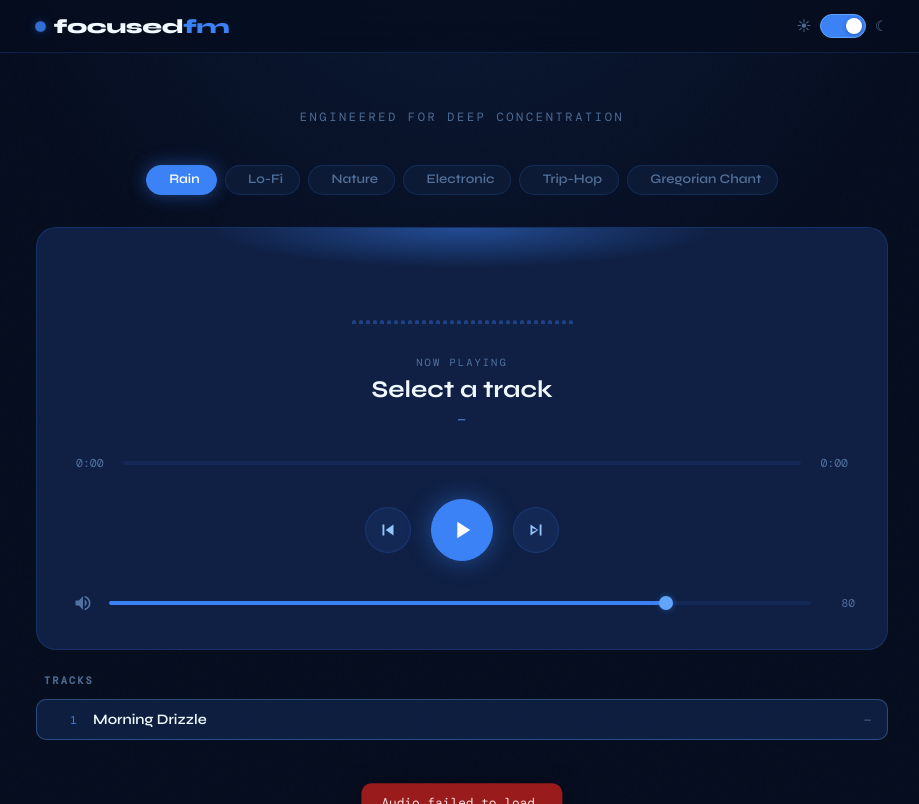
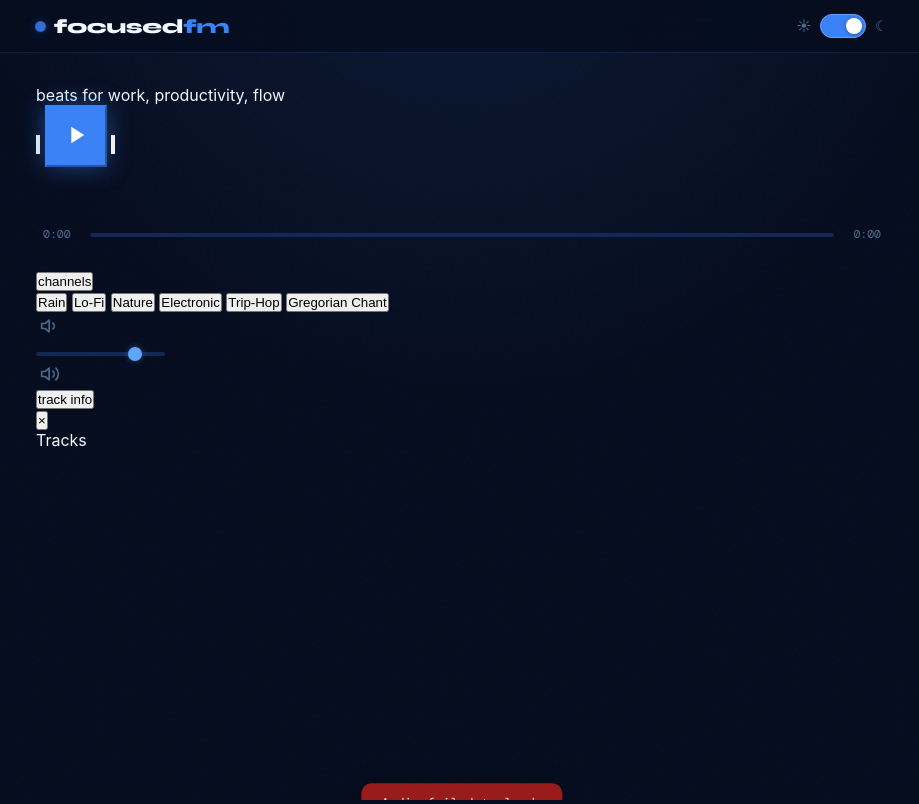
Before and after one commit to edimaudo/focusedfm, a Flask app: page / in a window 1280 px wide. Shown: the whole page, without its empty margins (178-1097 px from the left). Run offline with Flask 3, Linux system fonts and the light colour scheme; some web fonts are replaced.

Commit message:
Update index.html

```diff
--- a/templates/index.html
+++ b/templates/index.html
@@ -1,57 +1,52 @@
 {% extends "base.html" %}
 
-{% block title %}focusedfm — focus music for deep work{% endblock %}
+{% block title %}focusedfm — beats for work, productivity, flow{% endblock %}
 
 {% block content %}
 
-<section class="hero" aria-label="App tagline">
-  <p class="hero-tagline">engineered for deep concentration</p>
-</section>
+  <!-- Tagline -->
+  <p class="tagline">beats for work, productivity, flow</p>
 
-<section class="player-section" aria-label="Music player">
+  <!-- Player controls: prev / play / next -->
+  <div class="player-controls" role="group" aria-label="Playback controls">
 
-  <!-- Genre Selector -->
-  <div class="genre-bar" role="tablist" aria-label="Select music genre">
-    {% for key, meta in genre_meta.items() %}
-    <button
-      class="genre-btn {% if loop.first %}active{% endif %}"
-      role="tab"
-      aria-selected="{% if loop.first %}true{% else %}false{% endif %}"
-      aria-controls="tracklist"
-      data-genre="{{ key }}"
-      id="tab-{{ key }}"
-    >
-      <span class="genre-icon" aria-hidden="true">{{ meta.icon }}</span>
-      <span class="genre-label">{{ meta.label }}</span>
+    <button class="skip-btn" id="prevBtn" aria-label="Previous track">
+      <svg viewBox="0 0 24 24" fill="currentColor" aria-hidden="true">
+        <path d="M6 6h2v12H6zm3.5 6 8.5 6V6z"/>
+      </svg>
     </button>
-    {% endfor %}
+
+    <button class="play-btn" id="playBtn" aria-label="Play" aria-pressed="false">
+      <svg class="icon-play" viewBox="0 0 24 24" fill="currentColor" aria-hidden="true">
+        <path d="M8 5v14l11-7z"/>
+      </svg>
+      <svg class="icon-pause" viewBox="0 0 24 24" fill="currentColor" aria-hidden="true" style="display:none">
+        <path d="M6 19h4V5H6v14zm8-14v14h4V5h-4z"/>
+      </svg>
+    </button>
+
+    <button class="skip-btn" id="nextBtn" aria-label="Next track">
+      <svg viewBox="0 0 24 24" fill="currentColor" aria-hidden="true">
+        <path d="M6 18l8.5-6L6 6v12zM16 6v12h2V6h-2z"/>
+      </svg>
+    </button>
+
   </div>
 
-  <!-- Player Card -->
-  <div class="player-card" aria-live="polite">
-
-    <!-- Visualizer -->
-    <div class="visualizer" aria-hidden="true">
-      {% for i in range(32) %}
-      <div class="bar" style="--i:{{ i }}"></div>
-      {% endfor %}
+  <!-- Now playing -->
+  <div class="now-playing" aria-live="polite">
+    <p class="np-track" id="currentTrackName"></p>
+    <p class="np-genre" id="currentGenreLabel"></p>
   </div>
 
-    <!-- Now Playing -->
-    <div class="now-playing">
-      <p class="np-label" aria-label="Now playing">NOW PLAYING</p>
-      <h2 class="np-track" id="currentTrackName">Select a track</h2>
-      <p class="np-genre" id="currentGenreLabel">—</p>
-    </div>
-
-    <!-- Progress Bar -->
+  <!-- Progress bar -->
   <div class="progress-wrap" aria-label="Track progress">
     <span class="time-display" id="currentTime">0:00</span>
     <div
       class="progress-bar"
       id="progressBar"
       role="slider"
-        aria-label="Seek position"
+      aria-label="Seek"
       aria-valuemin="0"
       aria-valuemax="100"
       aria-valuenow="0"
@@ -63,87 +58,80 @@
     <span class="time-display" id="totalTime">0:00</span>
   </div>
 
-    <!-- Controls -->
-    <div class="controls" role="group" aria-label="Playback controls">
-      <button class="ctrl-btn prev-btn" id="prevBtn" aria-label="Previous track">
-        <svg viewBox="0 0 24 24" fill="currentColor" aria-hidden="true">
-          <path d="M6 6h2v12H6zm3.5 6 8.5 6V6z"/>
-        </svg>
+  <!-- Bottom bar -->
+  <footer class="bottom-bar" role="contentinfo">
+
+    <!-- Channels -->
+    <div class="channels-section">
+      <button class="channels-btn" id="channelsBtn" aria-haspopup="listbox" aria-expanded="false" aria-label="Select channel">
+        channels
       </button>
-
-      <button class="ctrl-btn play-btn" id="playBtn" aria-label="Play" aria-pressed="false">
-        <svg class="icon-play" viewBox="0 0 24 24" fill="currentColor" aria-hidden="true">
-          <path d="M8 5v14l11-7z"/>
-        </svg>
-        <svg class="icon-pause" viewBox="0 0 24 24" fill="currentColor" aria-hidden="true" style="display:none">
-          <path d="M6 19h4V5H6v14zm8-14v14h4V5h-4z"/>
-        </svg>
-      </button>
-
-      <button class="ctrl-btn next-btn" id="nextBtn" aria-label="Next track">
-        <svg viewBox="0 0 24 24" fill="currentColor" aria-hidden="true">
-          <path d="M6 18l8.5-6L6 6v12zm2-8.14 5.09 2.14L8 14.14V9.86zM16 6h2v12h-2z"/>
-        </svg>
-      </button>
+      <div
+        class="channels-dropdown"
+        id="channelsDropdown"
+        role="listbox"
+        aria-label="Channels"
+      >
+        {% for key, meta in genre_meta.items() %}
+        <button
+          class="channel-item {% if loop.first %}active{% endif %}"
+          role="option"
+          aria-selected="{% if loop.first %}true{% else %}false{% endif %}"
+          data-genre="{{ key }}"
+          tabindex="-1"
+        >{{ meta.label }}</button>
+        {% endfor %}
+      </div>
     </div>
 
     <!-- Volume -->
-    <div class="volume-row" aria-label="Volume control">
-      <button class="vol-icon-btn" id="muteBtn" aria-label="Toggle mute">
-        <svg class="icon-vol" viewBox="0 0 24 24" fill="currentColor" aria-hidden="true">
-          <path d="M3 9v6h4l5 5V4L7 9H3zm13.5 3c0-1.77-1.02-3.29-2.5-4.03v8.05c1.48-.73 2.5-2.25 2.5-4.02zM14 3.23v2.06c2.89.86 5 3.54 5 6.71s-2.11 5.85-5 6.71v2.06c4.01-.91 7-4.49 7-8.77s-2.99-7.86-7-8.77z"/>
-        </svg>
-        <svg class="icon-mute" viewBox="0 0 24 24" fill="currentColor" aria-hidden="true" style="display:none">
-          <path d="M16.5 12c0-1.77-1.02-3.29-2.5-4.03v2.21l2.45 2.45c.03-.2.05-.41.05-.63zm2.5 0c0 .94-.2 1.82-.54 2.64l1.51 1.51C20.63 14.91 21 13.5 21 12c0-4.28-2.99-7.86-7-8.77v2.06c2.89.86 5 3.54 5 6.71zM4.27 3 3 4.27 7.73 9H3v6h4l5 5v-6.73l4.25 4.25c-.67.52-1.42.93-2.25 1.18v2.06c1.38-.31 2.63-.95 3.69-1.81L19.73 21 21 19.73l-9-9L4.27 3zM12 4 9.91 6.09 12 8.18V4z"/>
+    <div class="volume-section" aria-label="Volume">
+      <button class="vol-icon-btn" id="muteBtn" aria-label="Volume down">
+        <!-- speaker with one wave (low volume) -->
+        <svg viewBox="0 0 24 24" fill="none" stroke="currentColor" stroke-width="2" stroke-linecap="round" stroke-linejoin="round" aria-hidden="true">
+          <polygon points="11 5 6 9 2 9 2 15 6 15 11 19 11 5"/>
+          <path d="M15.54 8.46a5 5 0 0 1 0 7.07"/>
         </svg>
       </button>
       <input
         type="range"
         class="volume-slider"
         id="volumeSlider"
-        min="0"
-        max="100"
-        value="80"
+        min="0" max="100" value="80"
         aria-label="Volume"
-        aria-valuemin="0"
-        aria-valuemax="100"
-        aria-valuenow="80"
+        aria-valuemin="0" aria-valuemax="100" aria-valuenow="80"
       />
-      <span class="vol-value" id="volValue" aria-live="polite">80</span>
+      <button class="vol-icon-btn" id="volUpBtn" aria-label="Volume up">
+        <!-- speaker with two waves (high volume) -->
+        <svg viewBox="0 0 24 24" fill="none" stroke="currentColor" stroke-width="2" stroke-linecap="round" stroke-linejoin="round" aria-hidden="true">
+          <polygon points="11 5 6 9 2 9 2 15 6 15 11 19 11 5"/>
+          <path d="M15.54 8.46a5 5 0 0 1 0 7.07"/>
+          <path d="M19.07 4.93a10 10 0 0 1 0 14.14"/>
+        </svg>
+      </button>
     </div>
 
-  </div><!-- /player-card -->
+    <!-- Track info -->
+    <button class="track-info-btn" id="trackInfoBtn" aria-label="View track list" aria-haspopup="dialog">
+      track info
+    </button>
 
-  <!-- Track List -->
-  <div class="tracklist-wrap">
-    <h3 class="tracklist-heading">Tracks</h3>
-    <ol class="tracklist" id="tracklist" role="listbox" aria-label="Track list" aria-live="polite">
-      {% for key, track_list in tracks.items() %}
-      {% for track in track_list %}
-      <li
-        class="track-item {% if loop.first and loop.index0 == 0 %}{% if key == 'rain' %}active{% endif %}{% endif %}"
-        role="option"
-        aria-selected="false"
-        data-genre="{{ key }}"
-        data-track-index="{{ loop.index0 }}"
-        data-url="{{ track.url }}"
-        data-title="{{ track.title }}"
-        tabindex="0"
-        {% if not loop.first or key != 'rain' %}style="display:none"{% endif %}
-      >
-        <span class="track-num" aria-hidden="true">{{ loop.index }}</span>
-        <span class="track-title">{{ track.title }}</span>
-        <span class="track-dur" aria-label="Duration">—</span>
-      </li>
-      {% endfor %}
-      {% endfor %}
+  </footer>
+
+  <!-- Track info panel (sheet) -->
+  <div class="track-info-panel" id="trackInfoPanel" role="dialog" aria-label="Track list" aria-modal="true">
+    <div class="track-info-backdrop" id="trackInfoBackdrop" aria-hidden="true"></div>
+    <div class="track-info-sheet">
+      <button class="sheet-close" id="sheetClose" aria-label="Close track info">&times;</button>
+      <p class="sheet-title" id="sheetGenreTitle">Tracks</p>
+      <ol class="sheet-tracklist" id="sheetTracklist" role="listbox" aria-label="Tracks">
+        <!-- populated by JS -->
       </ol>
     </div>
+  </div>
 
-</section>
-
-<!-- Audio element (hidden) -->
-<audio id="audioPlayer" aria-label="Music player audio" preload="none"></audio>
+  <!-- Hidden audio -->
+  <audio id="audioPlayer" preload="none" aria-label="Music player"></audio>
 
   <!-- Error toast -->
   <div class="error-toast" id="errorToast" role="alert" aria-live="assertive" aria-hidden="true">
@@ -154,8 +142,7 @@
 
 {% block scripts %}
 <script>
-  // Pass server-side track data to JS
-  window.TRACKS = {{ tracks | tojson }};
+  window.TRACKS     = {{ tracks | tojson }};
   window.GENRE_META = {{ genre_meta | tojson }};
 </script>
 {% endblock %}
```
Lines whose indentation alone changed are shown as unchanged.
